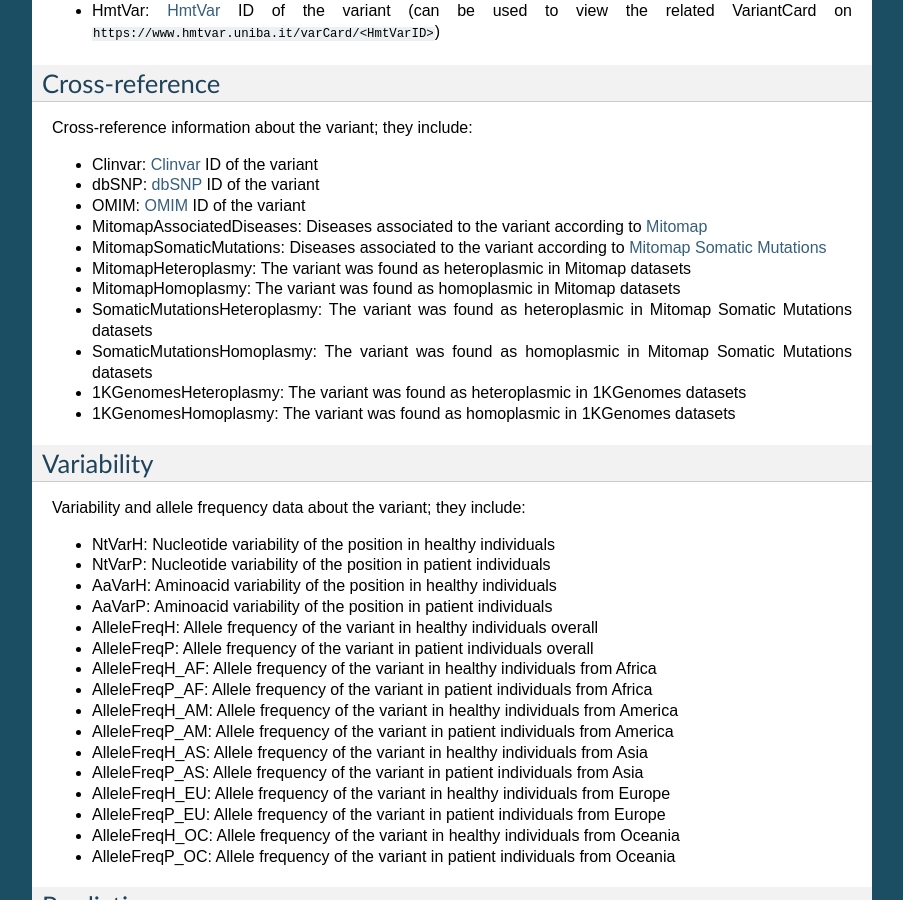
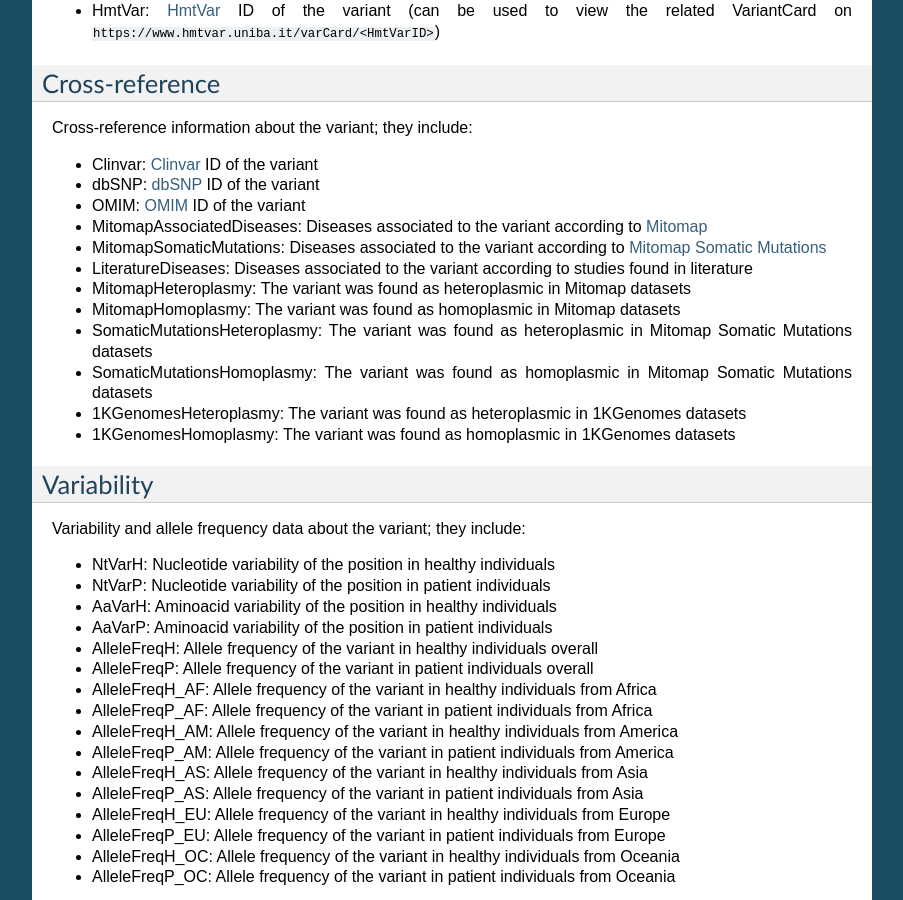
Before and after one commit to robertopreste/HmtNote, a Sphinx documentation site: the page built from docs/usage.rst, in a window 1280 px wide and 900 px high, scrolled down 2034 px. Shown: the whole window, without its empty margins (198-1101 px from the left). Built offline with Sphinx 7.4.7, drawn with Linux system fonts in a browser that asks for light colours; pages that are not in the unit, such as notebooks, are missing from menus.

Commit message:
Update documentation

```diff
--- a/HISTORY.rst
+++ b/HISTORY.rst
@@ -114,9 +114,10 @@ History
 * Update tests and add more test cases;
 * Update documentation with detailed API usage.
 
-0.7.0 (2019-07-23)
+0.7.0 (2019-07-26)
 ------------------
 
 * Add ``--csv`` command line option to convert output to CSV format;
+* Add homoplasmy and diseases in literature annotations;
 * Update all tests accordingly;
 * Update documentation.
--- a/docs/usage.rst
+++ b/docs/usage.rst
@@ -95,6 +95,7 @@ Cross-reference information about the variant; they include:
 * OMIM: OMIM_ ID of the variant
 * MitomapAssociatedDiseases: Diseases associated to the variant according to Mitomap_
 * MitomapSomaticMutations: Diseases associated to the variant according to `Mitomap Somatic Mutations`_
+* LiteratureDiseases: Diseases associated to the variant according to studies found in literature
 * MitomapHeteroplasmy: The variant was found as heteroplasmic in Mitomap datasets
 * MitomapHomoplasmy: The variant was found as homoplasmic in Mitomap datasets
 * SomaticMutationsHeteroplasmy: The variant was found as heteroplasmic in Mitomap Somatic Mutations datasets
```
